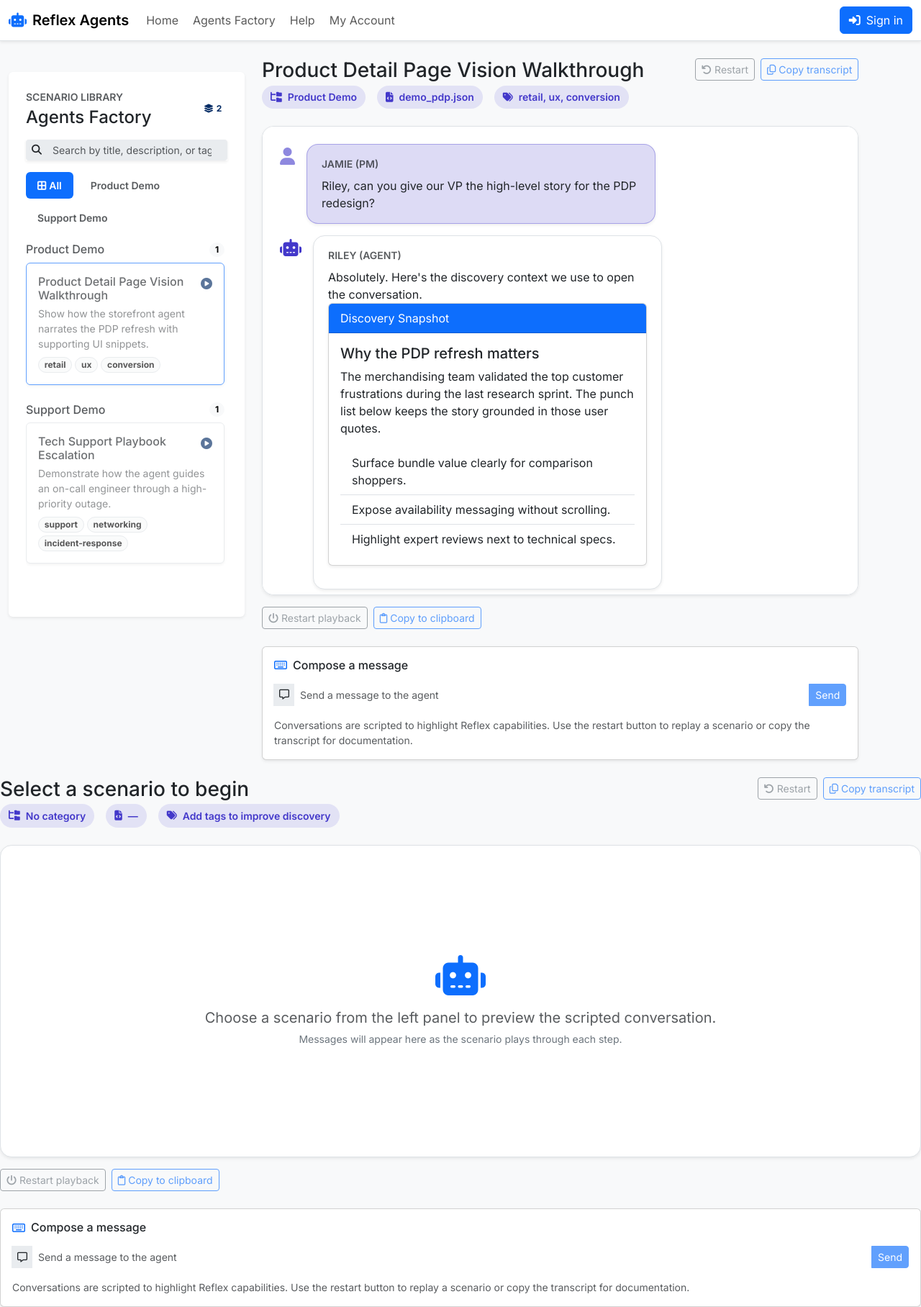
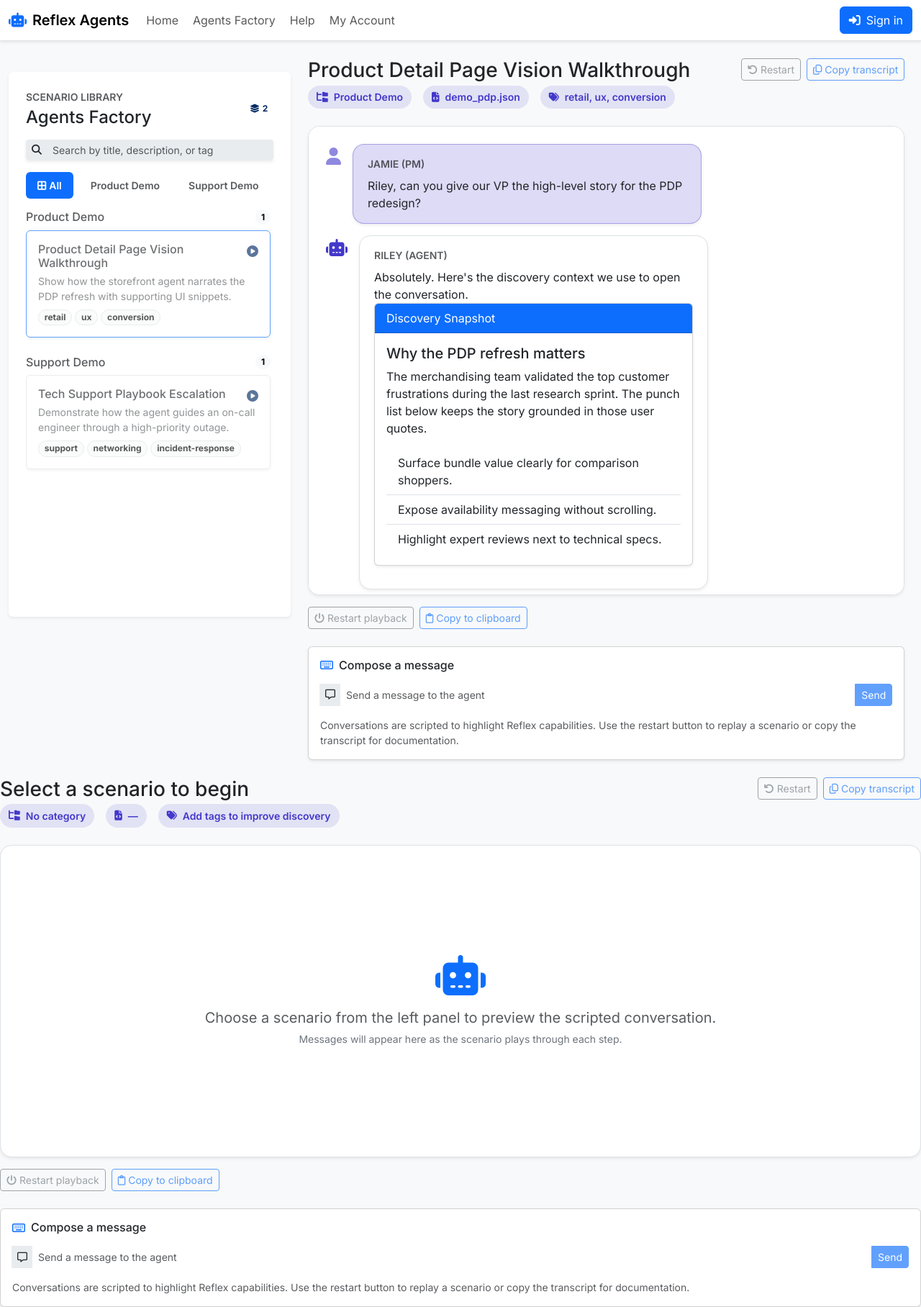
Before and after one commit to zageabb/reflex_AgentDemo, a Flask app: page /?scenario=demo_pdp in a window 1280 px wide. Shown: the whole page at 72% size. Run offline with Flask 3, Linux system fonts and the light colour scheme.

Commit message:
Widen scenario library layout

```diff
--- a/app/static/css/styles.css
+++ b/app/static/css/styles.css
@@ -1,5 +1,5 @@
 :root {
-  --sidebar-width: 22rem;
+  --sidebar-width: 26rem;
   --scenario-accent: var(--bs-primary);
   --scenario-accent-soft: rgba(37, 99, 235, 0.1);
 }
@@ -229,6 +229,10 @@
   opacity: 0.65;
 }
 
+.scenario-grid {
+  grid-template-columns: repeat(auto-fit, minmax(15rem, 1fr));
+}
+
 .scenario-sidebar .nav-link.active {
   background-color: var(--scenario-accent);
   color: #fff;
--- a/app/templates/layout/_sidebar.html
+++ b/app/templates/layout/_sidebar.html
@@ -50,7 +50,7 @@
                 <h3 class="h6 mb-0 text-muted">{{ category }}</h3>
                 <span class="badge rounded-pill text-bg-light">{{ items | length }}</span>
               </header>
-              <div class="d-grid gap-2">
+              <div class="d-grid gap-2 scenario-grid">
                 {% for scenario in items %}
                   {% set search_string = (scenario.title ~ ' ' ~ scenario.description ~ ' ' ~ (scenario.tags | join(' '))) | lower %}
                   <a
```
